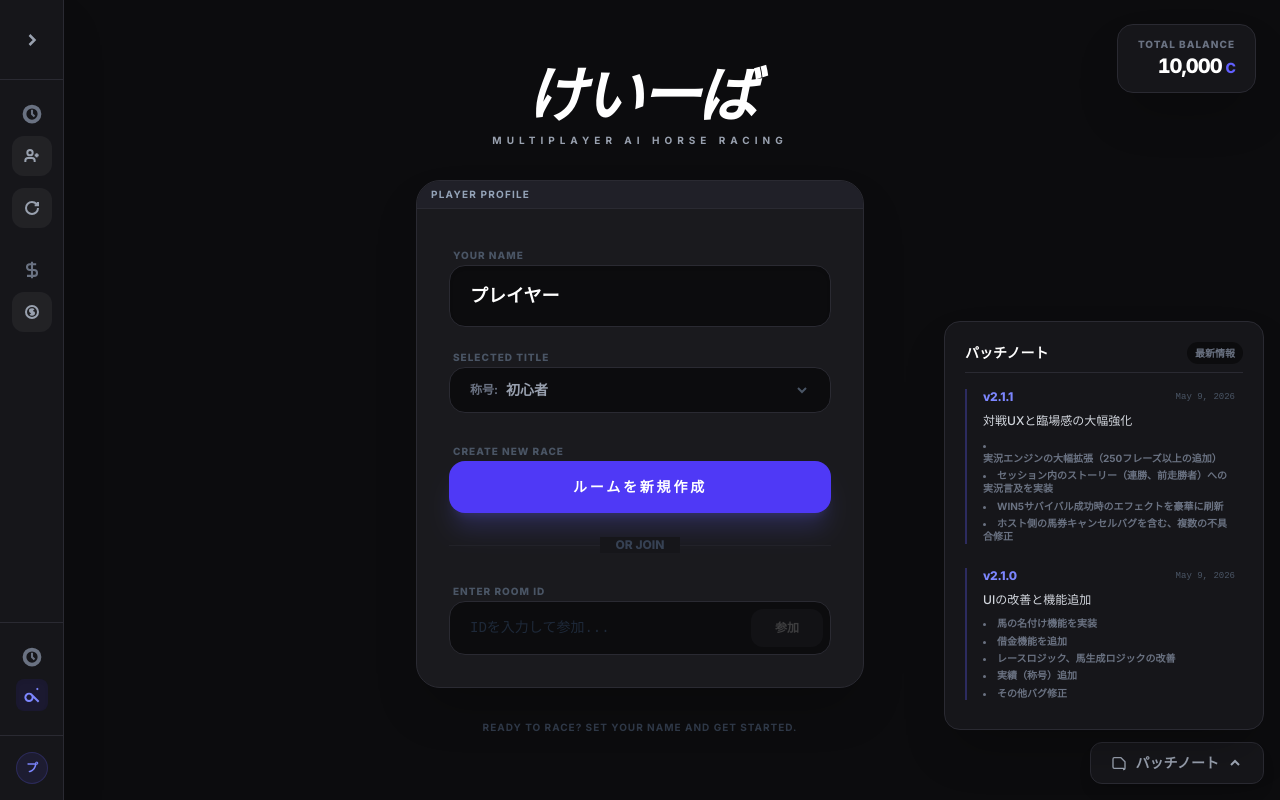
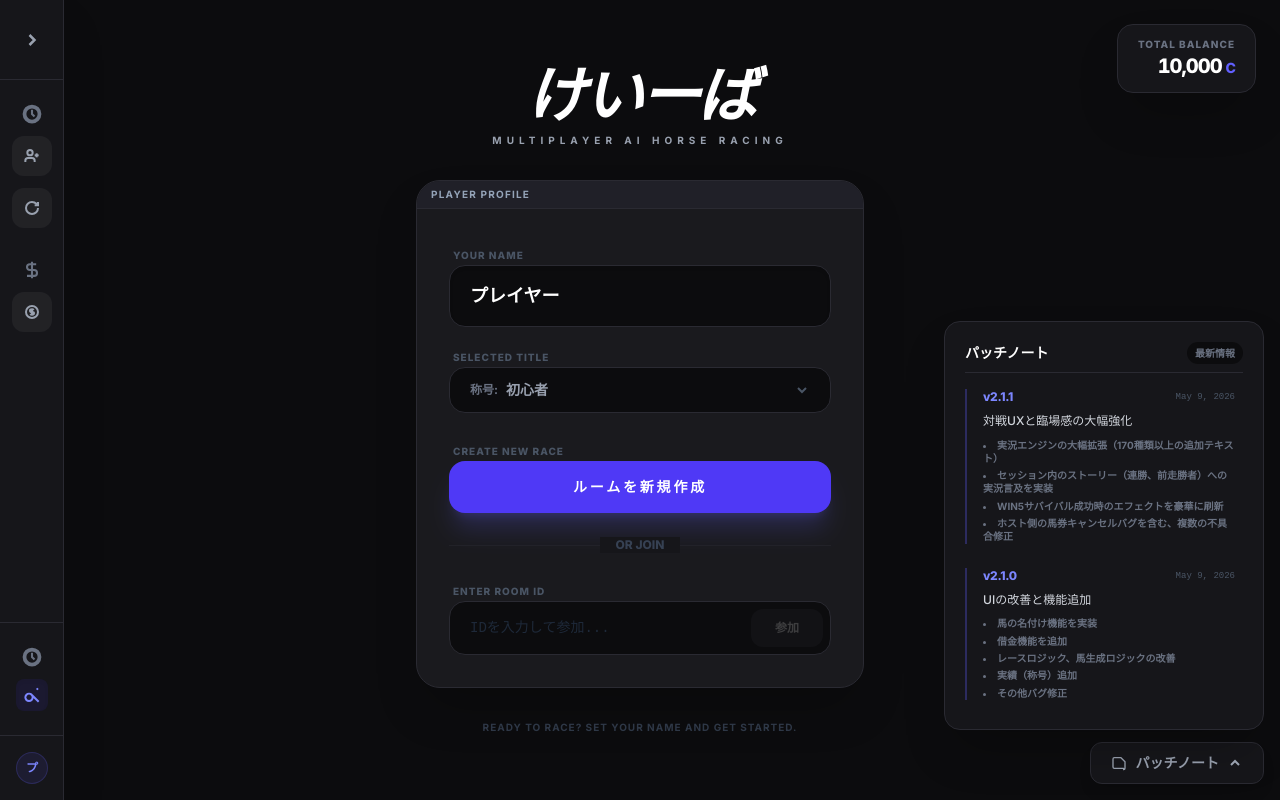
Before and after one commit to getousugu/kei-ba-web, a React (Vite) app: page / in a window 1280 px wide. Both pictures are taken after a click on the button "パッチノート". Built offline with nearby package versions, Linux system fonts and the light colour scheme.

Commit message:
v2.1.1: Final correction of phrase count in patch notes (172 phrases added).

```diff
--- a/src/App.tsx
+++ b/src/App.tsx
@@ -444,7 +444,7 @@ export default function App() {
                     date: 'May 9, 2026',
                     content: '対戦UXと臨場感の大幅強化',
                     details: [
-                      '実況エンジンの大幅拡張（250フレーズ以上の追加）',
+                      '実況エンジンの大幅拡張（170種類以上の追加テキスト）',
                       'セッション内のストーリー（連勝、前走勝者）への実況言及を実装',
                       'WIN5サバイバル成功時のエフェクトを豪華に刷新',
                       'ホスト側の馬券キャンセルバグを含む、複数の不具合修正',
```
